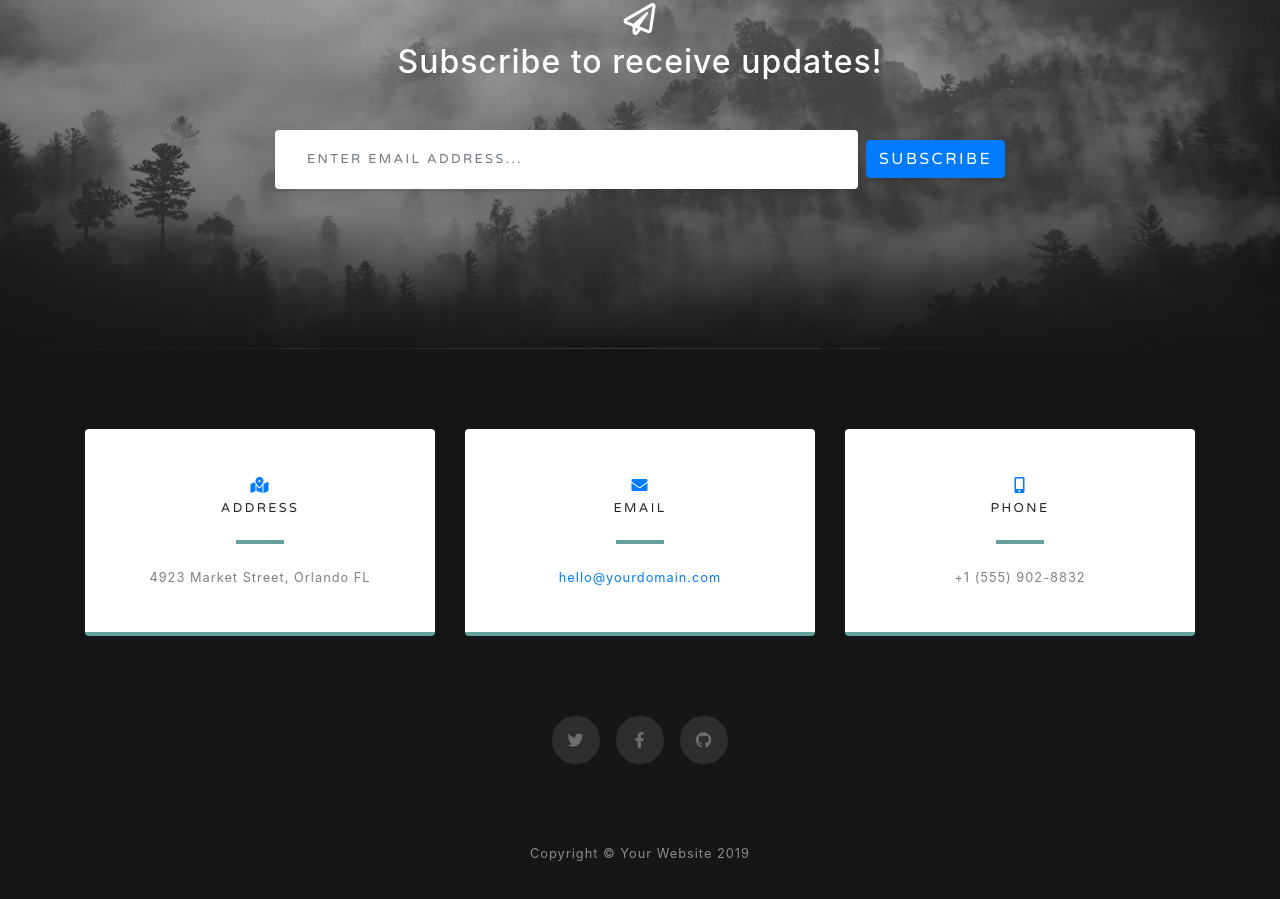
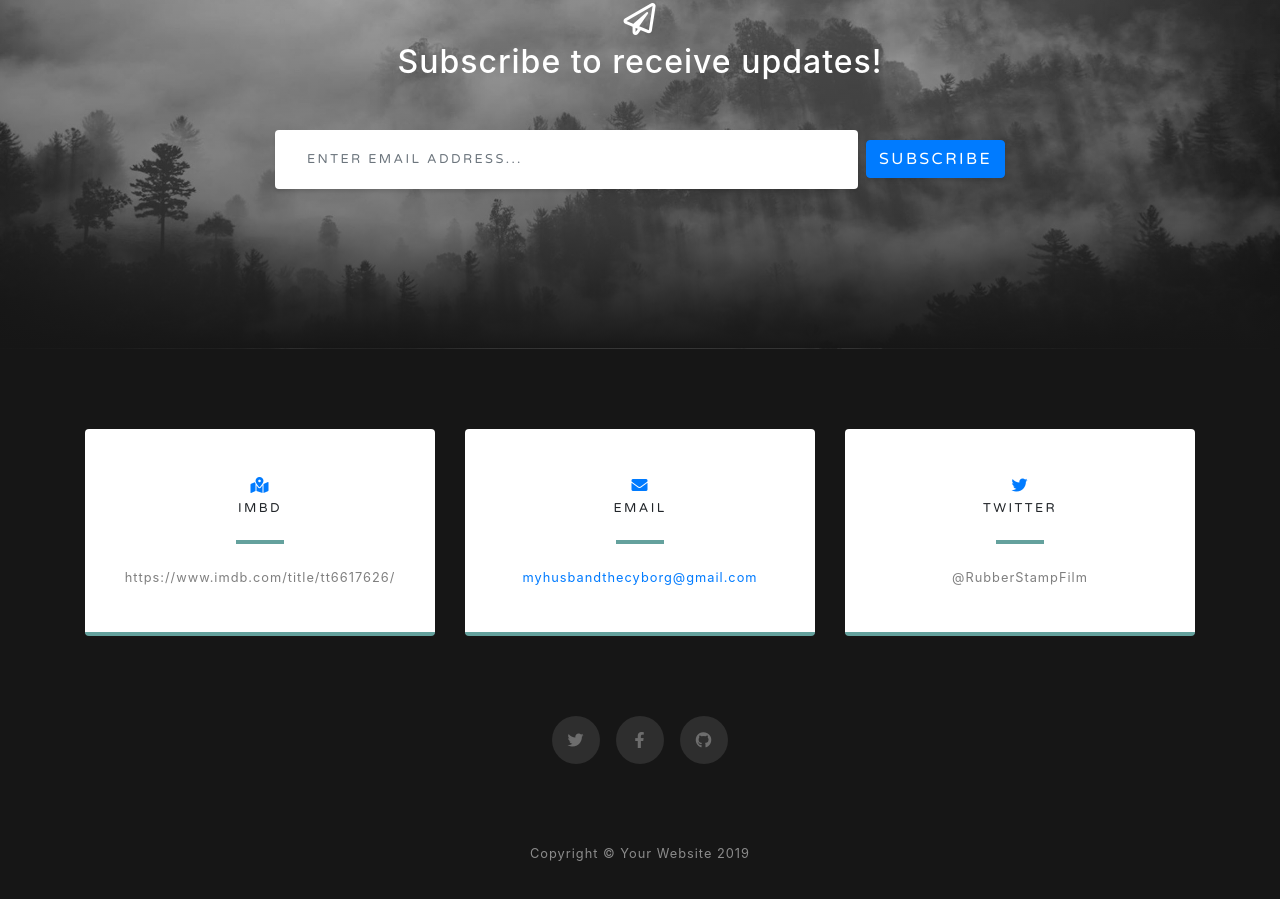
Before and after one commit to cmimprota/website_myhusbandthecyborg, a website with bundled scripts: page index.html in a window 1280 px wide. Shown: the part 1920-2819 px from the top of the page. Built offline with nearby package versions, Linux system fonts and the light colour scheme.

Commit message:
changed contact us info

```diff
--- a/index.html
+++ b/index.html
@@ -121,9 +121,9 @@
           <div class="card py-4 h-100">
             <div class="card-body text-center">
               <i class="fas fa-map-marked-alt text-primary mb-2"></i>
-              <h4 class="text-uppercase m-0">Address</h4>
+              <h4 class="text-uppercase m-0">IMBD</h4>
               <hr class="my-4">
-              <div class="small text-black-50">4923 Market Street, Orlando FL</div>
+              <div class="small text-black-50">https://www.imdb.com/title/tt6617626/</div>
             </div>
           </div>
         </div>
@@ -135,7 +135,7 @@
               <h4 class="text-uppercase m-0">Email</h4>
               <hr class="my-4">
               <div class="small text-black-50">
-                <a href="#">hello@yourdomain.com</a>
+                <a href="#">myhusbandthecyborg@gmail.com</a>
               </div>
             </div>
           </div>
@@ -144,10 +144,10 @@
         <div class="col-md-4 mb-3 mb-md-0">
           <div class="card py-4 h-100">
             <div class="card-body text-center">
-              <i class="fas fa-mobile-alt text-primary mb-2"></i>
-              <h4 class="text-uppercase m-0">Phone</h4>
+              <i class="fab fa-twitter text-primary mb-2"></i>
+              <h4 class="text-uppercase m-0">Twitter</h4>
               <hr class="my-4">
-              <div class="small text-black-50">+1 (555) 902-8832</div>
+              <div class="small text-black-50">@RubberStampFilm</div>
             </div>
           </div>
         </div>
```
